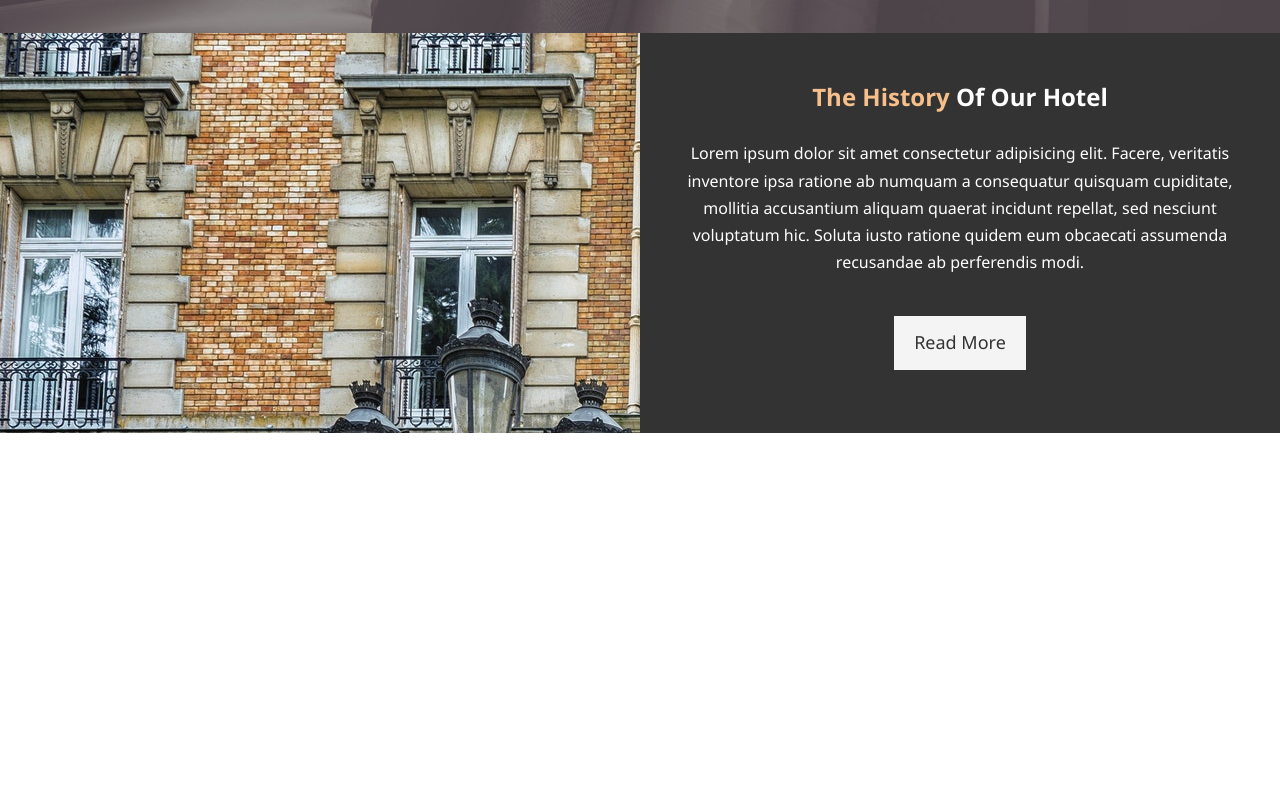
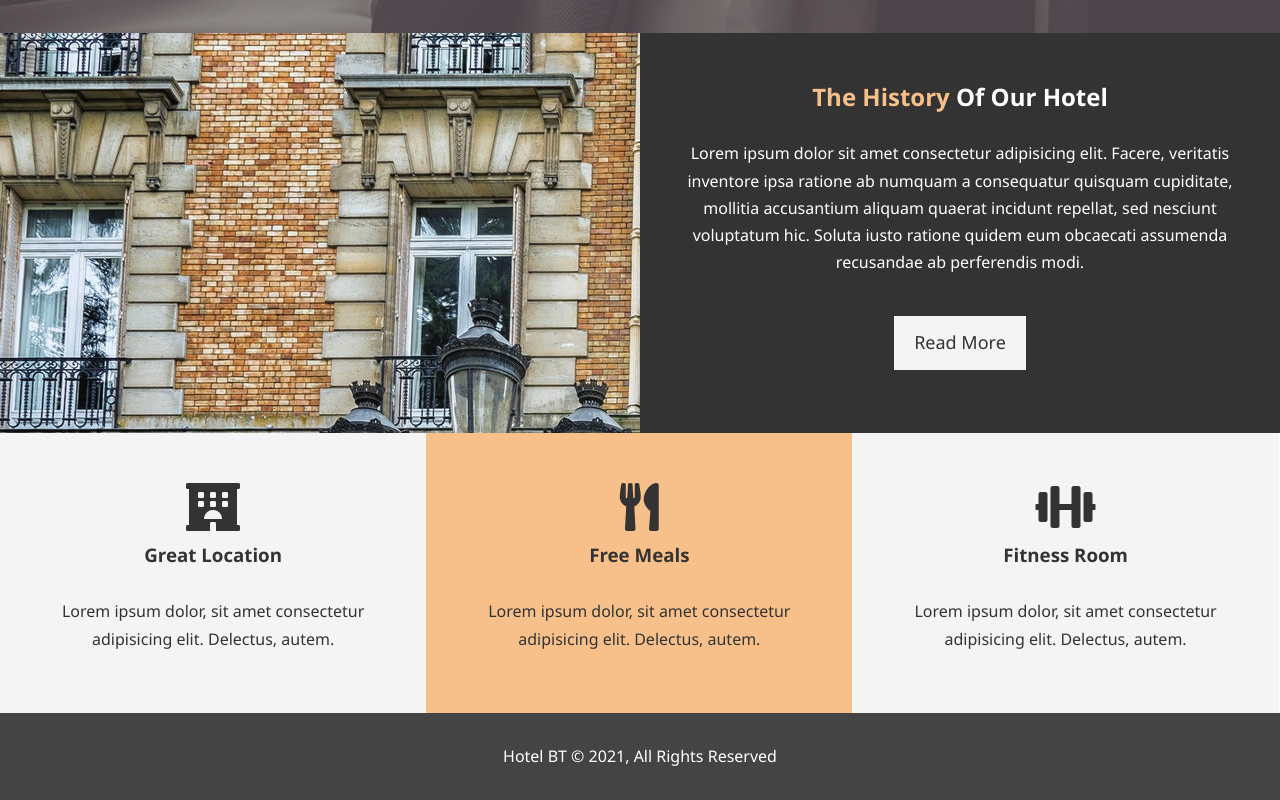
Before and after one commit to KidFrom90/Hotel-Website, a plain HTML site: page index.html in a window 1280 px wide. Shown: the part 634-1434 px from the top of the page. Before the commit the page ends 1067 px from the top, so only its background shows below. Drawn offline with Linux system fonts and the light colour scheme.

Commit message:
added second section and footer

```diff
--- a/css/style.css
+++ b/css/style.css
@@ -58,8 +58,11 @@ p {
   color: #333;
 }
 .bg-primary {
-  background: #333;
-  color: #f7c08a;
+  background: #f7c08a;
+  color: #333;
+}
+.clr {
+  clear: both;
 }
 /* Navbar */
 #navbar {
@@ -134,3 +137,20 @@ p {
 #home-info .info-content p {
   padding-bottom: 30px;
 }
+/* Features */
+.box {
+  float: left;
+  width: 33.3%;
+  padding: 50px;
+  text-align: center;
+}
+.box i {
+  margin-bottom: 10px;
+}
+/* Footer */
+#main-footer {
+  text-align: center;
+  background: #444;
+  color: #fff;
+  padding: 20px;
+}
--- a/index.html
+++ b/index.html
@@ -5,6 +5,7 @@
   <meta http-equiv="X-UA-Compatible" content="IE=edge">
   <meta name="viewport" content="width=device-width, initial-scale=1.0">
   <link rel="stylesheet" href="css/style.css">
+  <link rel="stylesheet" href="https://use.fontawesome.com/releases/v5.15.3/css/all.css" integrity="sha384-SZXxX4whJ79/gErwcOYf+zWLeJdY/qpuqC4cAa9rOGUstPomtqpuNWT9wdPEn2fk" crossorigin="anonymous">
   <title>Hotel BT | Welcome</title>
 </head>
 <body>
@@ -38,5 +39,26 @@
       <a href="about.html" class="btn btn-light">Read More</a>
     </div>
   </section>
+  <section id="features">
+    <div class="box bg-light">
+      <i class="fas fa-hotel fa-3x"></i>
+      <h3>Great Location</h3>
+      <p>Lorem ipsum dolor, sit amet consectetur adipisicing elit. Delectus, autem.</p>
+    </div>
+    <div class="box bg-primary">
+      <i class="fas fa-utensils fa-3x"></i>
+      <h3>Free Meals</h3>
+      <p>Lorem ipsum dolor, sit amet consectetur adipisicing elit. Delectus, autem.</p>
+    </div>
+    <div class="box bg-light">
+      <i class="fas fa-dumbbell fa-3x"></i>
+      <h3>Fitness Room</h3>
+      <p>Lorem ipsum dolor, sit amet consectetur adipisicing elit. Delectus, autem.</p>
+    </div>
+  </section>
+  <div class="clr"></div>
+  <footer id="main-footer">
+    <p>Hotel BT &copy; 2021, All Rights Reserved</p>
+  </footer>
 </body>
 </html>
```
